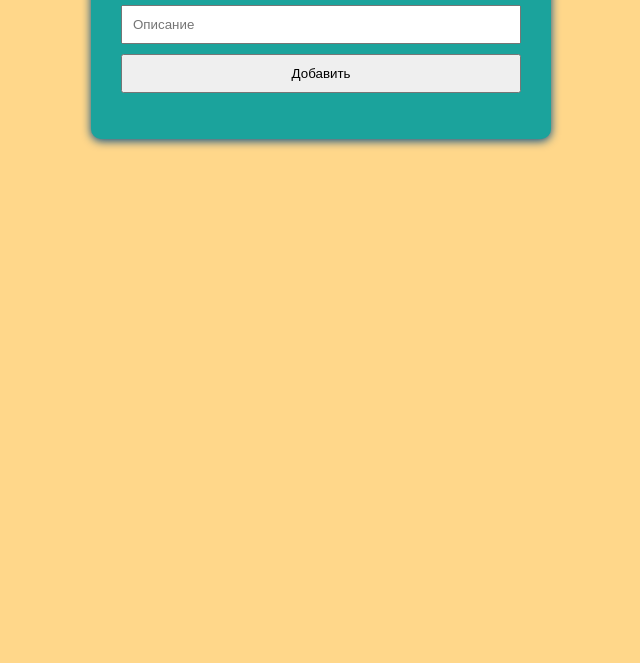
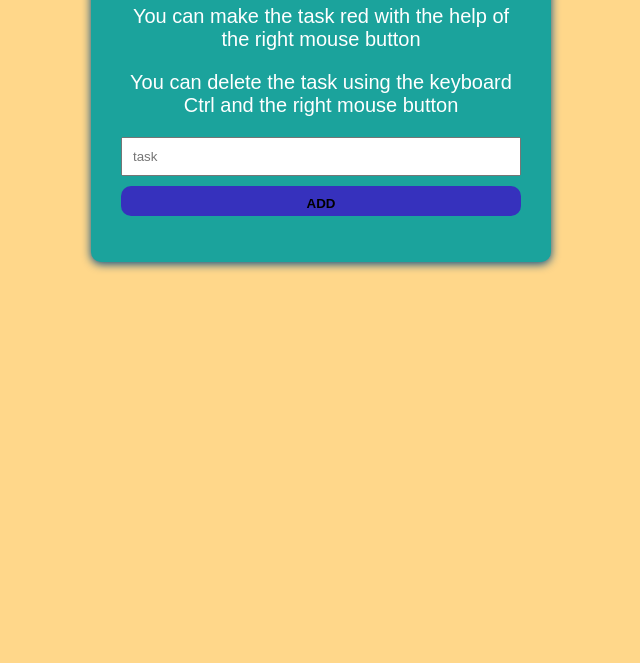
Before and after one commit to iskak25/TodoList, a plain HTML site: page index.html in a window 1280 px wide. Shown: the part 137-800 px from the top of the page, without its empty margins (319-959 px from the left). Drawn offline with nearby package versions, Linux system fonts and the light colour scheme.

Commit message:
first commit

```diff
--- a/index.html
+++ b/index.html
@@ -10,13 +10,24 @@
     <link rel="stylesheet" href="style.css" />
     <title>Document</title>
   </head>
+  <script
+    src="https://code.jquery.com/jquery-3.6.0.min.js"
+    integrity="sha256-/xUj+3OJU5yExlq6GSYGSHk7tPXikynS7ogEvDej/m4="
+    crossorigin="anonymous"
+  ></script>
   <body>
     <div class="container">
       <div class="todo_list">
-        <h1>ToDo list - glo.academy</h1>
+        <h1>ToDo list</h1>
+
+        <p>You can make the task red with the help of the right mouse button</p>
+        <p>
+          You can delete the task using the keyboard Ctrl and the right mouse
+          button
+        </p>
         <div class="create_new_todo">
-          <input type="text" class="message" placeholder="Описание" />
-          <button class="add">Добавить</button>
+          <input type="text" class="message" placeholder="task" />
+          <button class="add">ADD</button>
         </div>
 
         <div class="wrapper">
--- a/main.js
+++ b/main.js
@@ -9,14 +9,21 @@ if (localStorage.getItem("todo")) {
 }
 
 addButton.addEventListener("click", function () {
+  if (!addMessage.value) {
+    alert("Введите данные");
+    return;
+  }
   let newTodo = {
     todo: addMessage.value,
+
     checked: false,
     important: false,
   };
+
   todoList.push(newTodo);
   displayMessages();
   localStorage.setItem("todo", JSON.stringify(todoList));
+  addMessage.value = "";
 });
 
 function displayMessages() {
@@ -31,7 +38,9 @@ function displayMessages() {
       item.important ? "important" : ""
     }">${item.todo}</label>
   </li>
-        `;
+
+    `;
+
     todo.innerHTML = displayMessage;
   });
 }
@@ -54,6 +63,7 @@ todo.addEventListener("contextmenu", function (event) {
     if (item.todo === event.target.innerHTML) {
       if (event.ctrlKey || event.metaKey) {
         todoList.splice(i, 1);
+        displayMessages();
       } else {
         item.important = !item.important;
       }
@@ -63,7 +73,3 @@ todo.addEventListener("contextmenu", function (event) {
     localStorage.setItem("todo", JSON.stringify(todoList));
   });
 });
-
-// function deleteTodo(index) {
-//   console.log(index);
-// }
--- a/style.css
+++ b/style.css
@@ -15,14 +15,14 @@ body {
   color: #a40e11;
 }
 
-.btn {
-  width: 60px;
+.add {
+  width: 100%;
   border: none;
   border-radius: 10px;
   font-weight: bold;
   text-align: center;
   height: 30px;
-  background-color: rgb(189, 49, 49);
+  background-color: rgb(54, 49, 189);
 }
 
 .todo_list {
@@ -42,6 +42,13 @@ h1 {
   margin-bottom: 20px;
   color: #fff;
   font-size: 30px;
+}
+p {
+  text-align: center;
+  margin-top: 0;
+  margin-bottom: 20px;
+  color: #fff;
+  font-size: 20px;
 }
 
 .create_new_todo {
```
